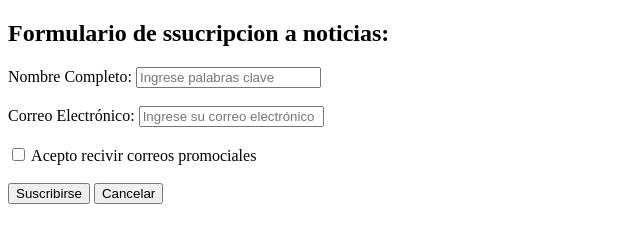
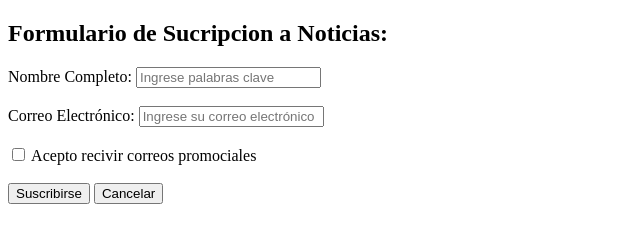
Before and after one commit to 137RickC/LaboratorioIDEWEB, a plain HTML site: page Laboratorio6/registro.html in a window 1280 px wide. Shown: the full height of the page, 0-640 px from the left. Drawn offline with Linux system fonts and the light colour scheme; files that its build step writes are made by us from their sources.

Commit message:
registro

```diff
--- a/Laboratorio6/registro.html
+++ b/Laboratorio6/registro.html
@@ -8,7 +8,7 @@
 </head>
 <body>
     <section>
-        <h2>Formulario de ssucripcion a noticias:</h2>
+        <h1>Formulario de Sucripcion a Noticias:</h1>
         <form>
             <label for="search">Nombre Completo:</label>
             <input type="text" id="search" name="search" placeholder="Ingrese palabras clave">
```
Also changed, not shown: Laboratorio6/index.html (+2 -0 lines).
